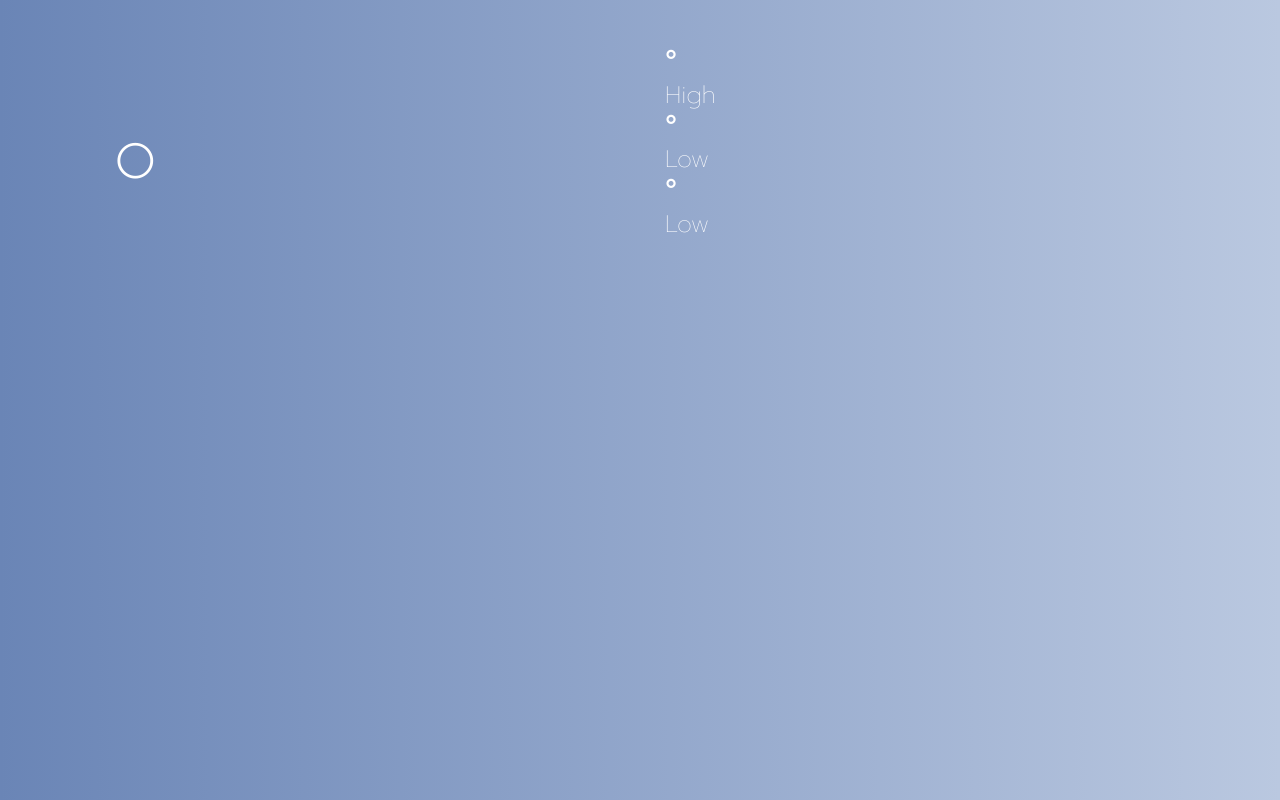
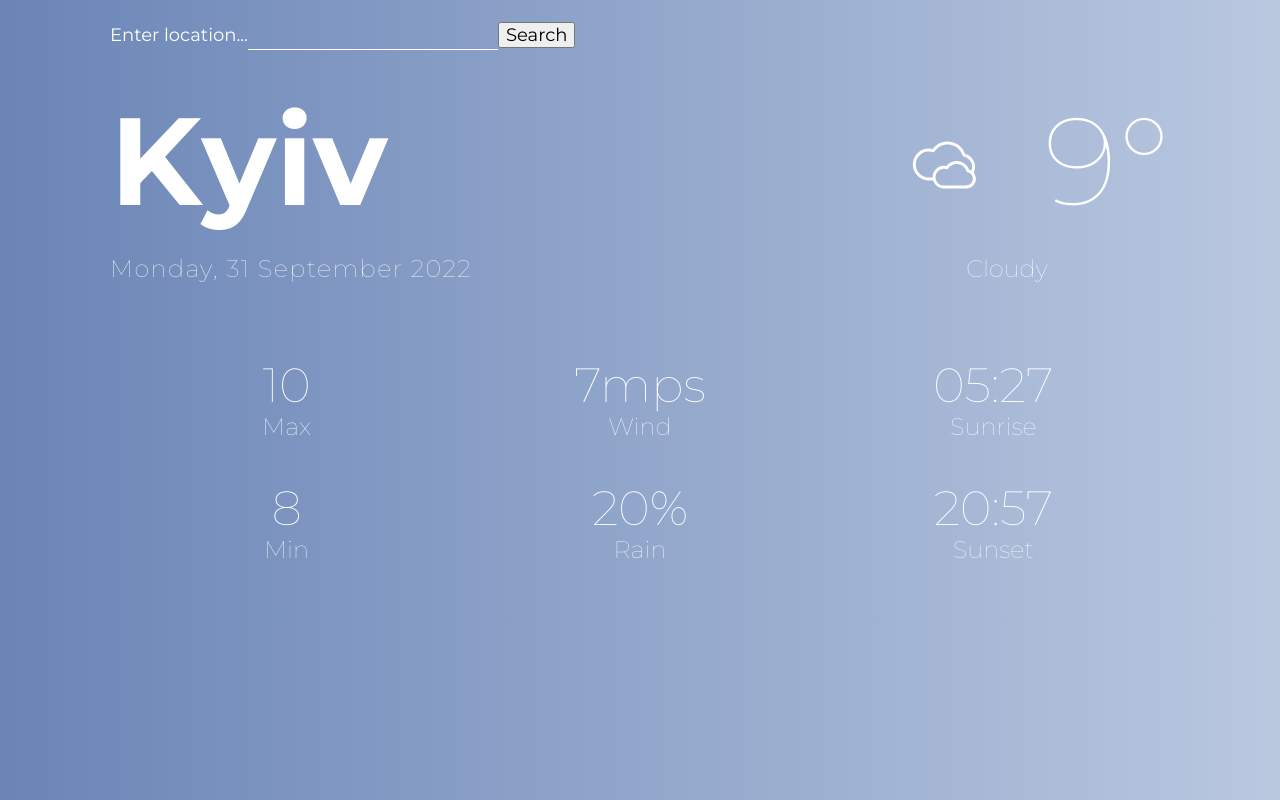
Before and after one commit to YuriiPohorilets/open-weather, a website built with Parcel: page src/index.html in a window 1280 px wide. Built offline with nearby package versions, Linux system fonts and the light colour scheme; no server answers.

Commit message:
add styles

```diff
--- a/src/index.html
+++ b/src/index.html
@@ -8,7 +8,7 @@
     <link rel="preconnect" href="https://fonts.googleapis.com" />
     <link rel="preconnect" href="https://fonts.gstatic.com" crossorigin />
     <link
-      href="https://fonts.googleapis.com/css2?family=Prompt:wght@100;400;700&display=swap"
+      href="https://fonts.googleapis.com/css2?family=Montserrat:wght@100;400;600;700;900&display=swap"
       rel="stylesheet"
     />
 
--- a/src/partials/main.html
+++ b/src/partials/main.html
@@ -1,29 +1,52 @@
 <div class="container">
-  <!-- <form class="form">
-    <label class="form__label" for="search__input">Enter location</label>
-    <input class="form__input" id="search__input" type="text" name="search__input" />
+  <form class="form">
+    <label class="form__label" for="form__input">Enter location...</label>
+    <input class="form__input" id="form__input" name="form__input" type="text" />
 
     <button class="form__btn" type="submit">Search</button>
-  </form> -->
-
-  <div class="info">
+  </form>
+  <div class="info__wrapper">
     <div class="wrapper">
-      <div class="location"></div>
-      <div class="date"></div>
-      <span class="temp"></span>
-      <div class="temp__weath"></div>
+      <div class="city">Kyiv</div>
+      <span class="date">Monday, 31 September 2022</span>
     </div>
 
-    <div class="wrapper">
-      <div class="temp__max"></div>
-      <div class="temp__descr">High</div>
-      <div class="temp__min"></div>
-      <div class="temp__descr">Low</div>
-      <div class="temp__min"></div>
-      <div class="temp__descr">Low</div>
+    <div class="wrapper__info">
+      <div class="temp__info">
+        <svg class="temp__icon">
+          <use href="./images/icon-sprite.svg#icon-cloud"></use>
+        </svg>
+        <span class="temp">9</span>
+      </div>
+
+      <span class="descr">Cloudy</span>
     </div>
   </div>
 
-  <!-- <img class="img" src="#" alt="" width="20px" height="20px" /> -->
-  <!-- <ul class="week"></ul> -->
+  <div class="extra__info">
+    <div class="max">
+      <span class="value">10</span>
+      <span class="descr">Max</span>
+    </div>
+    <div class="wind">
+      <span class="value">7mps</span>
+      <span class="descr">Wind</span>
+    </div>
+    <div class="sunrise">
+      <span class="value">05:27</span>
+      <span class="descr">Sunrise</span>
+    </div>
+    <div class="min">
+      <span class="value">8</span>
+      <span class="descr">Min</span>
+    </div>
+    <div class="rain">
+      <span class="value">20%</span>
+      <span class="descr">Rain</span>
+    </div>
+    <div class="sunset">
+      <span class="value">20:57</span>
+      <span class="descr">Sunset</span>
+    </div>
+  </div>
 </div>
--- a/src/sass/base/_global.scss
+++ b/src/sass/base/_global.scss
@@ -1,6 +1,6 @@
 body {
-  font-family: 'Prompt', sans-serif;
-  font-size: 24px;
+  font-family: 'Montserrat', sans-serif;
+  font-size: 48px;
   color: #fff;
   background-image: linear-gradient(to right, #6a85b6 0%, #bac8e0 100%);
 }
--- a/src/sass/components/_main.scss
+++ b/src/sass/components/_main.scss
@@ -1,58 +1,97 @@
-.info {
+.info__wrapper {
+  margin-bottom: 70px;
   display: flex;
   align-items: center;
   justify-content: space-between;
-  gap: 50px;
 }
 
-.wrapper {
-  flex-basis: 50%;
+.wrapper__info {
+  text-align: center;
 }
 
-.location {
-  margin-bottom: 5px;
-
+.city {
   font-weight: 700;
-  font-size: 64px;
+  font-size: 124px;
 }
 
 .date {
-  margin-bottom: 20%;
+  font-weight: 100;
+  font-size: 24px;
+  letter-spacing: 0.06em;
+}
 
-  font-weight: 100;
-  font-size: 22px;
+.temp__info {
+  display: flex;
+  align-items: center;
+  justify-content: center;
+}
+
+.temp__icon {
+  width: 200px;
+  height: 100px;
+
+  fill: #fff;
 }
 
 .temp {
   font-weight: 100;
   font-size: 124px;
+
   &::after {
     content: '°';
   }
 }
 
-.temp__weath {
+.descr {
   font-weight: 100;
+  font-size: 24px;
 }
-.list__item {
+
+.extra__info {
+  display: flex;
+  align-items: center;
+  justify-content: center;
+  flex-wrap: wrap;
+}
+
+.value {
+  font-weight: 100;
+  font-size: 48px;
+}
+
+.max,
+.min,
+.wind,
+.sunrise,
+.sunset,
+.rain {
+  margin-bottom: 40px;
+
   display: flex;
   flex-direction: column;
   align-items: center;
-  justify-content: flex-start;
-
-  margin-bottom: 50px;
+  justify-content: center;
+  flex-basis: 33.333%;
 }
 
-.temp__max,
-.temp__min {
-  &::after {
-    content: '°';
-  }
-  font-weight: 400;
-  font-size: 32px;
+.form {
+  margin-bottom: 40px;
+  display: flex;
+  align-items: center;
 }
 
-.temp__descr {
-  font-weight: 16px;
-  font-weight: 100;
+.form__label {
+  font-size: 18px;
 }
+
+.form__input {
+  width: 250px;
+  height: 30px;
+  background-color: transparent;
+  border: none;
+  border-bottom: 1px solid #fff;
+}
+
+.form__btn {
+  font-size: 18px;
+}
```
Also changed, not shown: src/images/icon-sprite.svg (added).
